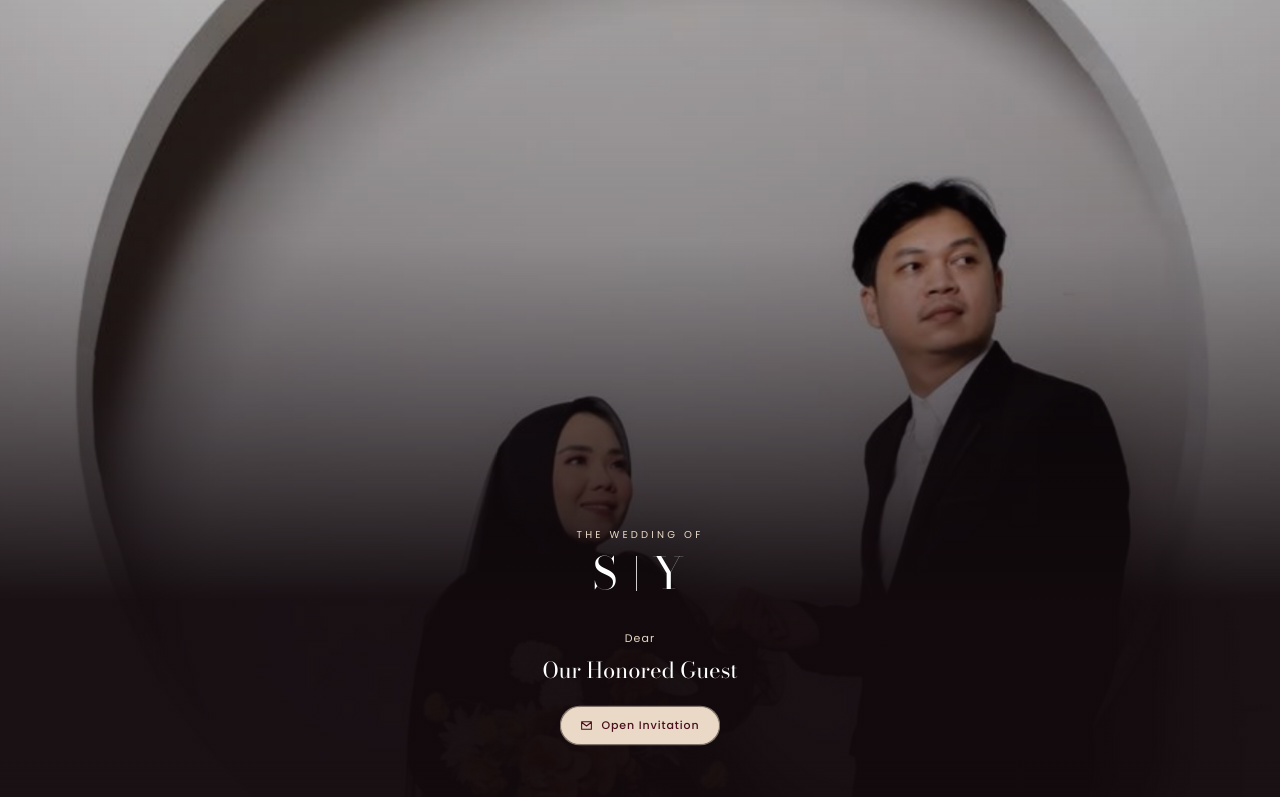
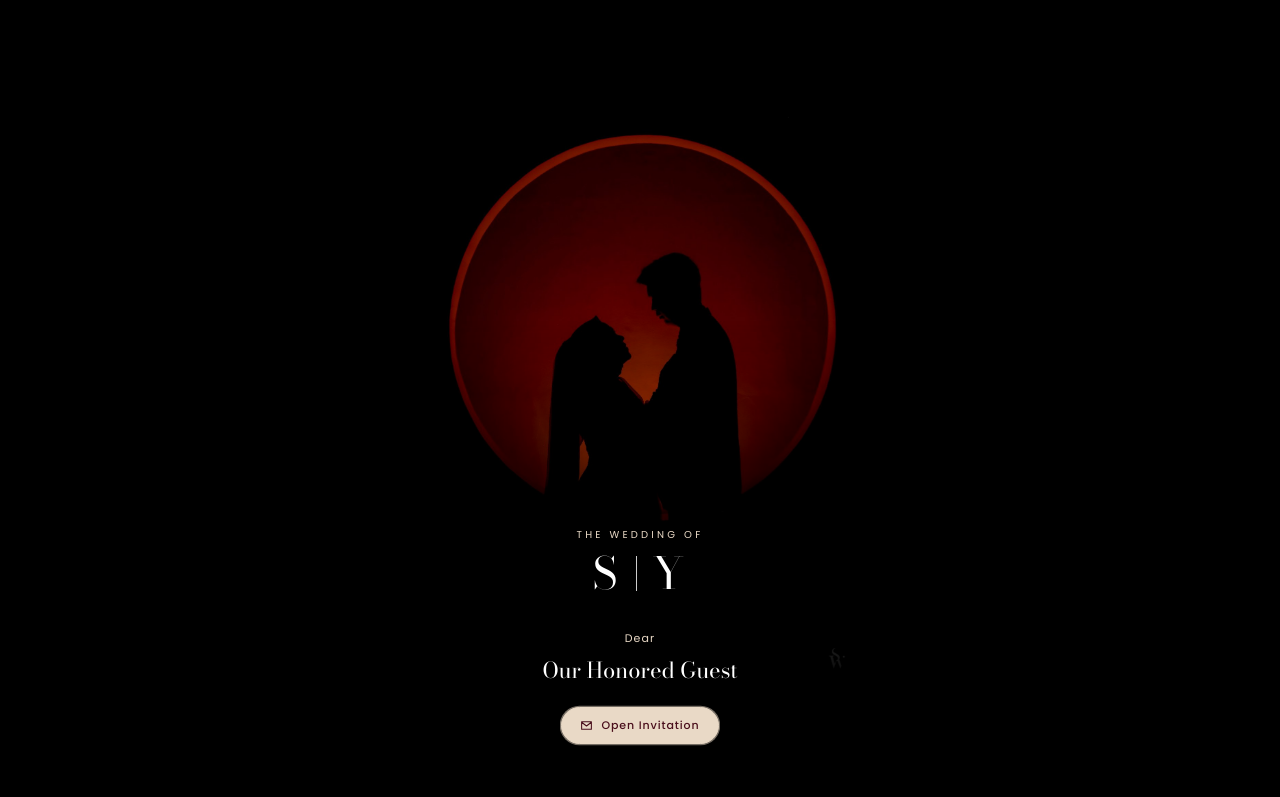
Before and after one commit to imamnrchls/inv-ssa, a plain HTML site: page index.html in a window 1280 px wide. Shown: the top 797 px of the page. Drawn offline with nearby package versions, Linux system fonts and the light colour scheme.

Commit message:
Use red-circle silhouette photo for the cover
Co-Authored-By: Claude Opus 5.5 <noreply@anthropic.com>
Claude-Session: https://claude.ai/code/session_01Ax6AcQMNrkZVRh3X58nrK8

```diff
--- a/index.html
+++ b/index.html
@@ -107,7 +107,10 @@ p { margin: 0; }
   transition: transform 1.1s cubic-bezier(.7,0,.2,1), opacity 1.1s;
 }
 .cover .ph { position: absolute; inset: 0; z-index: -2; }
-.cover::before { content: ""; position: absolute; inset: 0; z-index: -1; background: linear-gradient(to top, rgba(18,10,13,.97) 25%, rgba(18,10,13,.35) 70%, rgba(18,10,13,.2)); }
+.cover .ph.has-img { background: #000; }
+.cover .ph .ph-img { background-repeat: no-repeat; }
+@media (max-height: 700px) { .cover .ph .ph-img { background-size: auto 70% !important; } }
+.cover::before { content: ""; position: absolute; inset: 0; z-index: -1; background: linear-gradient(to top, rgba(0,0,0,.94) 16%, rgba(0,0,0,.45) 40%, transparent 60%); }
 .cover.gone { transform: translateY(-100%); opacity: 0; pointer-events: none; }
 .cover .to { margin-top: 32px; font-size: 11px; letter-spacing: .1em; }
 .cover .guest { font-family: var(--f-display); font-size: 22px; color: #fff; margin: 4px 0 18px; overflow-wrap: anywhere; }
@@ -620,7 +623,7 @@ const CONFIG = {
 
   // Foto: path string, atau { src, pos, size } — pos = titik fokus, size = zoom (mis. "150%")
   photos: {
-    cover: { src: "img/akad.jpg", pos: "55% 30%" },
+    cover: { src: "img/cover-siluet.jpg", pos: "50% 0%", size: "auto 84%" }, // black-background photo: shrunk so the circle sits above the text
     side:  { src: "img/siluet-1.jpg", pos: "60% 40%" },
     hero:  { src: "img/berdua.jpg",   pos: "56% 30%" },
     story: { src: "img/lingkaran.jpg", pos: "50% 52%" },
```
Also changed, not shown: img/cover-siluet.jpg (added).
